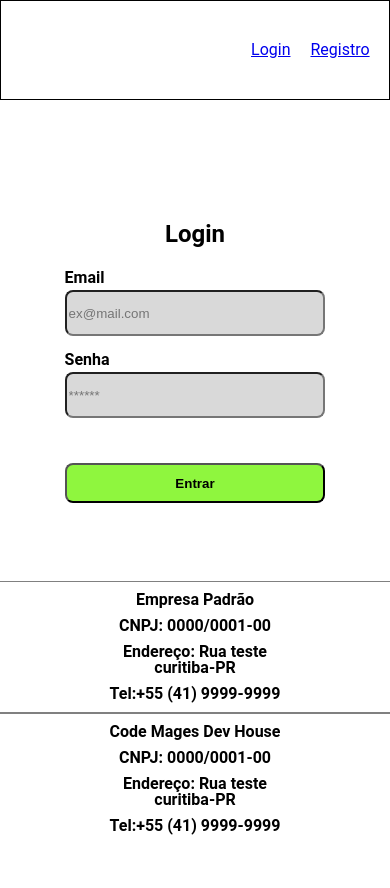
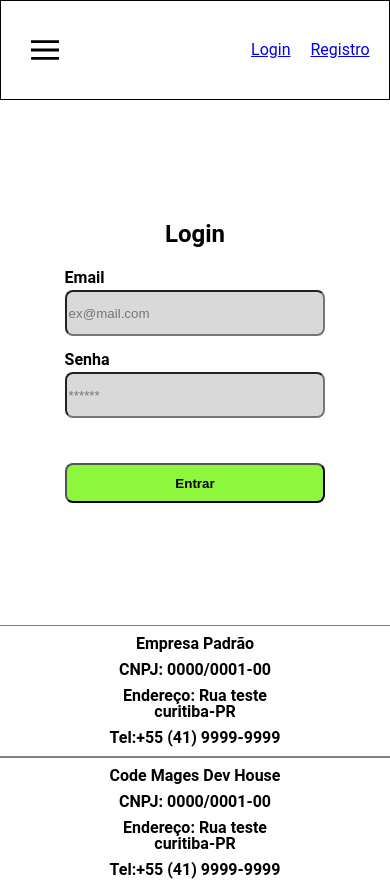
Before and after one commit to painlenk/ProjetoITalents, a plain HTML site: page pages/login/index.html in a window 390 px wide. Before the commit the page ends 844 px from the top, so only its background shows below. Drawn offline with Linux system fonts and the light colour scheme.

Commit message:
deixa responsivo login e registro

```diff
--- a/pages/login/index.html
+++ b/pages/login/index.html
@@ -17,6 +17,12 @@
     <header>
       <nav>
         <figure class="header-logo">
+          <img
+            class="hamburguer-menu"
+            src="../../assets/hamburger-menu.svg"
+            alt="menu"
+          />
+
           <img
             class="logo"
             src="../../assets/logoDefault.svg"
--- a/pages/login/style.css
+++ b/pages/login/style.css
@@ -6,3 +6,9 @@ main {
   margin: 40px auto;
   position: relative;
 }
+
+@media (max-width: 600px) {
+  footer {
+    position: initial;
+  }
+}
--- a/pages/register/style.css
+++ b/pages/register/style.css
@@ -11,3 +11,9 @@ form {
   border-radius: 8px;
   padding: 1rem;
 }
+
+@media (max-width: 800px) {
+  footer {
+    position: initial;
+  }
+}
```
Also changed, not shown: pages/register/index.html (+6 -0 lines).
